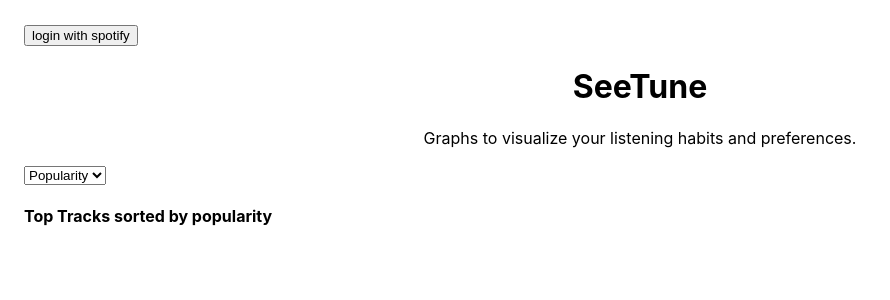
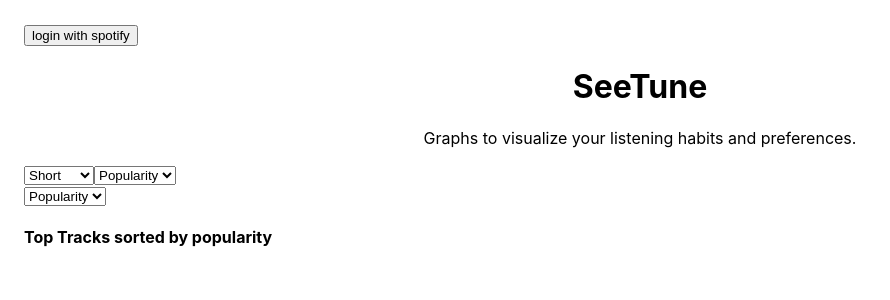
Before and after one commit to dsdunn/seetune, a React (Create React App) app: page / in a window 1280 px wide. Shown: the top 300 px of the page, without its empty margins (0-890 px from the left). Built offline with nearby package versions, Linux system fonts and the light colour scheme.

Commit message:
Pull params and term handlers into app

```diff
--- a/src/App/App.js
+++ b/src/App/App.js
@@ -14,7 +14,9 @@
     token: '',
     genres: {},
     user: {},
-    topTracks: []
+    topTracks: [],
+    range: 'short_term',
+    param: 'popularity'
   }
 
   componentDidMount() {
@@ -25,6 +27,13 @@
     }
   }
 
+  // componentDidUpdate(prevProps, prevState) {
+  //   if (prevState.range !== this.state.range) {
+  //     console.log('update')
+  //     this.setTopTracks(this.state.token);
+  //   }
+  // }
+
   async setUser (token) {
     let user = await getUser(token);
 
@@ -32,8 +41,8 @@
     this.setTopTracks(token);
   }
 
-  async setTopTracks (token) {
-    let topTracks = await getTopTracks(token);
+  async setTopTracks (token, range=this.state.range) {
+    let topTracks = await getTopTracks(token, range);
     topTracks = await this.setTrackDetails(topTracks);
 
     let interval = setInterval(() => {
@@ -47,6 +56,7 @@
   }
 
   async setTrackDetails (topTracks) {
+    console.log('set tracks')
     asyncForEach(topTracks, async (track) => {
       let audioFeatures = await getAudioFeatures(this.state.token, track.id);
       // track.audioFeatures = await audioFeatures;
@@ -63,6 +73,20 @@
     this.setState({genres});
   }
 
+  handleParamChange = (event) => {
+    let param = event.target.value;
+
+    // this.drawGraph(undefined, param);
+    this.setState({ param });
+  }
+
+  handleRangeChange = (event) => {
+    let range = event.target.value;
+
+    this.setState({ range });
+    this.setTopTracks(this.state.token, range)
+  }
+
   render() {
     return (
       <div>
@@ -70,9 +94,27 @@
         {this.state.user && <User user={this.state.user} />}
         <h1 className='title'>SeeTune</h1>
         <p className='subtitle'>Graphs to visualize your listening habits and preferences.</p>
+        <form>
+          <select
+            name="range"
+            value={ this.state.range }
+            onChange={ this.handleRangeChange }>
+            <option value='short_term'>Short</option>
+            <option value='medium_term'>Meduim</option>
+            <option value='long_term'>Long</option>
+          </select>
+          <select name='graph_parameter' value={this.state.param} onChange={this.handleParamChange}>
+            <option value='popularity' >Popularity</option>
+            <option value='tempo'>Tempo</option>
+          </select>
+        </form>
 
-        <section className='visualizations'></section>
-        <TempoGraph topTracks={ this.state.topTracks.length && this.state.topTracks[59].tempo ? this.state.topTracks : null }/>
+        <section className='visualizations'>
+          <TempoGraph
+            topTracks={ this.state.topTracks }
+            param={ this.state.param }
+            range={ this.state.range }/>
+        </section>
       </div>
     );
   }
```
